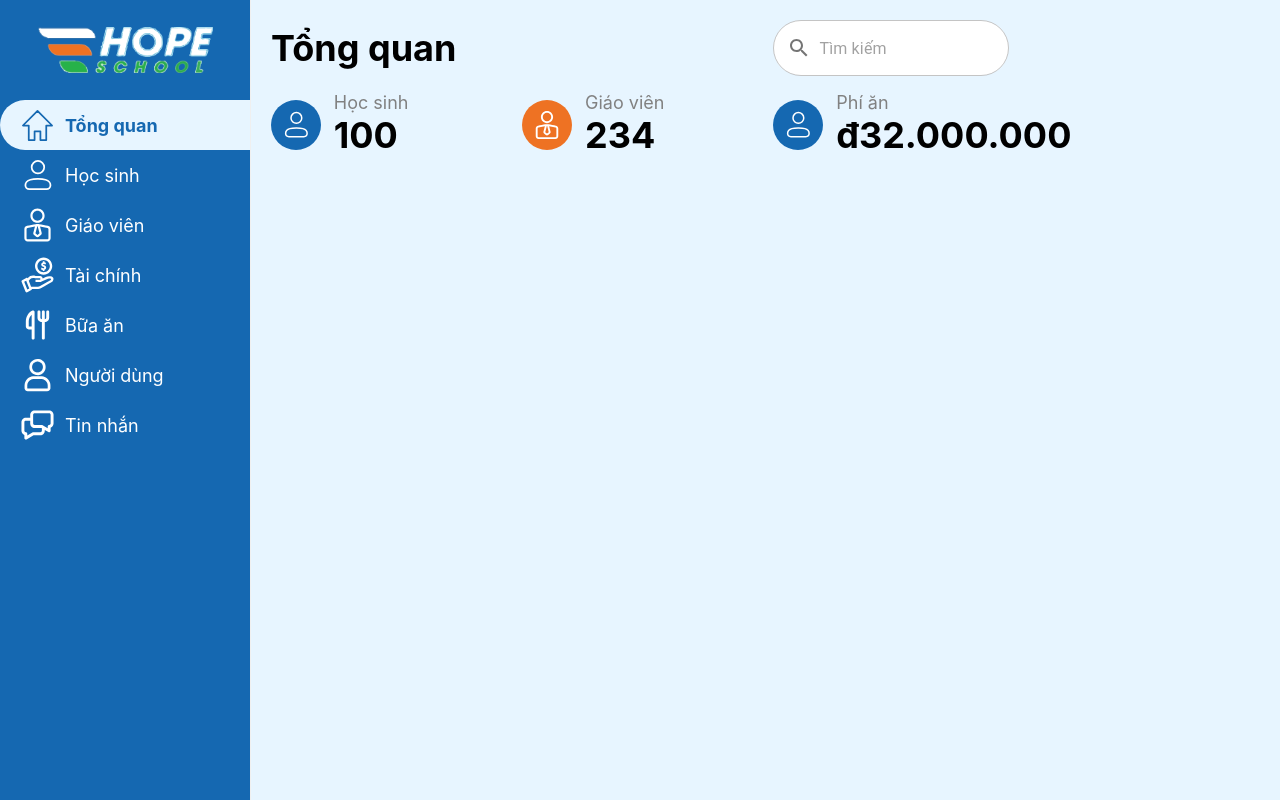
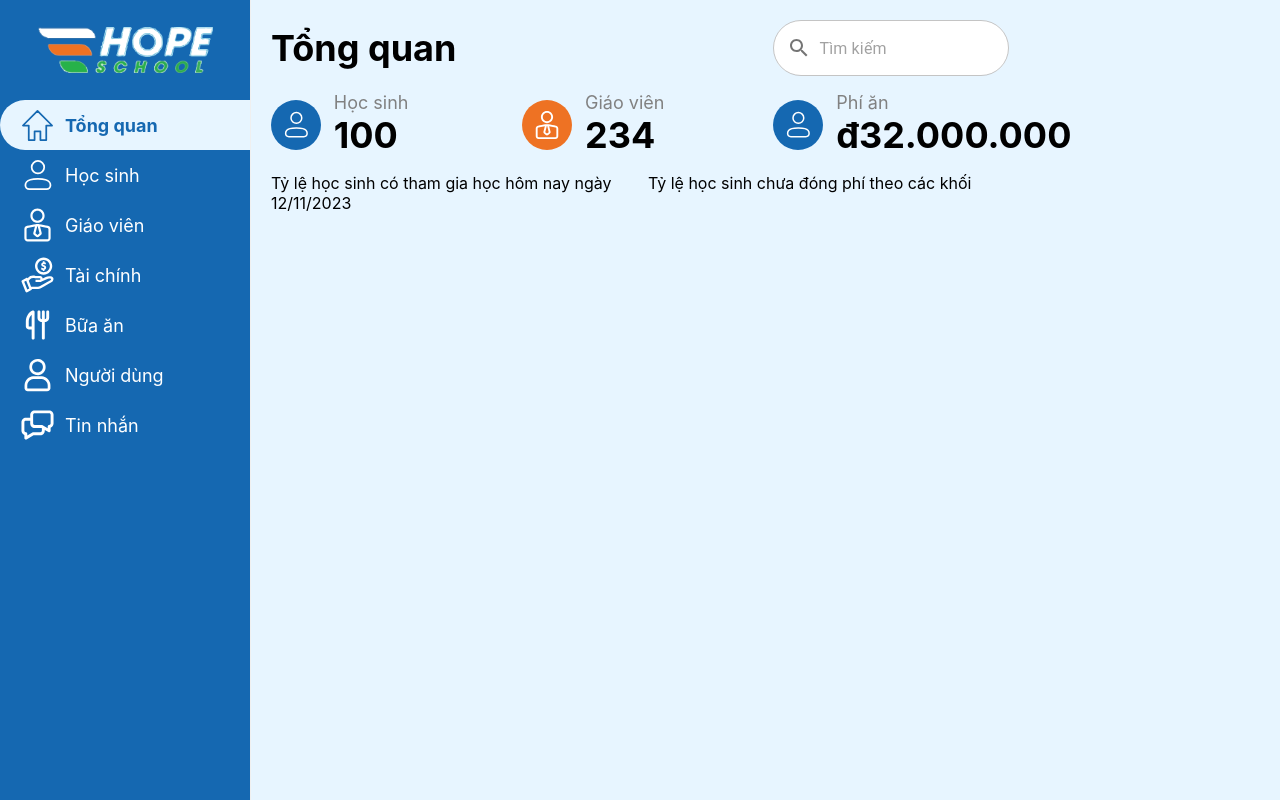
Before and after one commit to TalJa1/web-huybao, a React (Create React App) app: page / in a window 1280 px wide. Built offline with nearby package versions, Linux system fonts and the light colour scheme.

Commit message:
Enhance Home component layout by adding student participation statistics and improving grid structure

```diff
--- a/src/views/Home.tsx
+++ b/src/views/Home.tsx
@@ -17,7 +17,7 @@ const Main: React.FC = () => {
   return (
     <Box>
       <Grid container spacing={2}>
-        <Grid size={{md: 9, xs: 12}} container>
+        <Grid size={{ md: 9, xs: 12 }} container>
           <Grid size={12} container sx={{ alignItems: "center" }}>
             <Grid
               size={8}
@@ -121,8 +121,19 @@ const Main: React.FC = () => {
               </Grid>
             </Grid>
           </Grid>
+          <Grid size={12} container>
+            <Grid
+              size={{ md: 6, xs: 12 }}
+              sx={{ alignItems: "center", justifyContent: "center" }}
+            >
+              <Box>Tỷ lệ học sinh có tham gia học hôm nay ngày 12/11/2023</Box>
+            </Grid>
+            <Grid size={{ md: 6, xs: 12 }}>
+              <Box>Tỷ lệ học sinh chưa đóng phí theo các khối</Box>
+            </Grid>
+          </Grid>
         </Grid>
-        <Grid size={{md: 3, xs: 12}}></Grid>
+        <Grid size={{ md: 3, xs: 12 }}></Grid>
       </Grid>
     </Box>
   );
```
